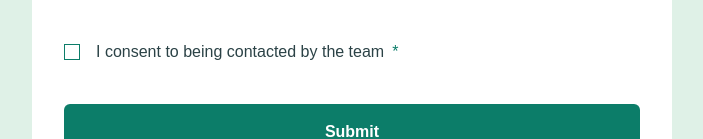
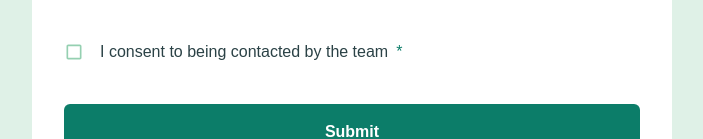
Before and after one commit to Erhahon-Imafidon/contact_form, a React (Vite) app: page / in a window 1280 px wide. Shown: the part 596-735 px from the top of the page, without its empty margins (288-991 px from the left). Built offline with nearby package versions, Linux system fonts and the light colour scheme.

Commit message:
Added Focus and Active state for the form

```diff
--- a/package.json
+++ b/package.json
@@ -11,7 +11,8 @@
   },
   "dependencies": {
     "react": "^18.2.0",
-    "react-dom": "^18.2.0"
+    "react-dom": "^18.2.0",
+    "react-icons": "^5.2.1"
   },
   "devDependencies": {
     "@types/react": "^18.2.66",
--- a/src/components/Contact.jsx
+++ b/src/components/Contact.jsx
@@ -1,4 +1,7 @@
 import { useState, useEffect, useRef } from 'react';
+import { MdOutlineCheckBoxOutlineBlank } from 'react-icons/md';
+import { RiCheckboxFill } from 'react-icons/ri';
+
 import RadioButton from '../assets/images/icon-radio-selected.svg';
 
 const EMAIL_REGEX = /^[a-zA-Z0-9._%+-]+@[a-zA-Z0-9.-]+\.[a-zA-Z]{2,}$/;
@@ -10,6 +13,7 @@ const Contact = () => {
     const [validEmail, setValidEmail] = useState(false);
     const [enquiry, setEnquiry] = useState(false);
     const [request, setRequest] = useState(false);
+    const [isChecked, setIsChecked] = useState(false);
     const [message, setMessage] = useState('');
 
     const [error, setError] = useState(false);
@@ -169,12 +173,17 @@ const Contact = () => {
                     </div>
                     {/*CONSENT SECTION*/}
                     <div className="flex items-center py-4 w-full space-x-4">
-                        <input
+                        <button
                             id="consent"
-                            type="checkbox"
-                            required
-                            className="cursor-pointer w-4 h-4 checked:bg-green-medium appearance-none  border border-green-medium"
-                        />
+                            onClick={() => setIsChecked(!isChecked)}
+                        >
+                            {!isChecked ? (
+                                <MdOutlineCheckBoxOutlineBlank className="text-green-default text-xl" />
+                            ) : (
+                                <RiCheckboxFill className="text-green-medium text-xl" />
+                            )}
+                        </button>
+
                         <label
                             htmlFor="consent"
                             className="text-base text-grey-dark"
```
Also changed, not shown: 1 other file (tests, documents, lock files or other folders).
